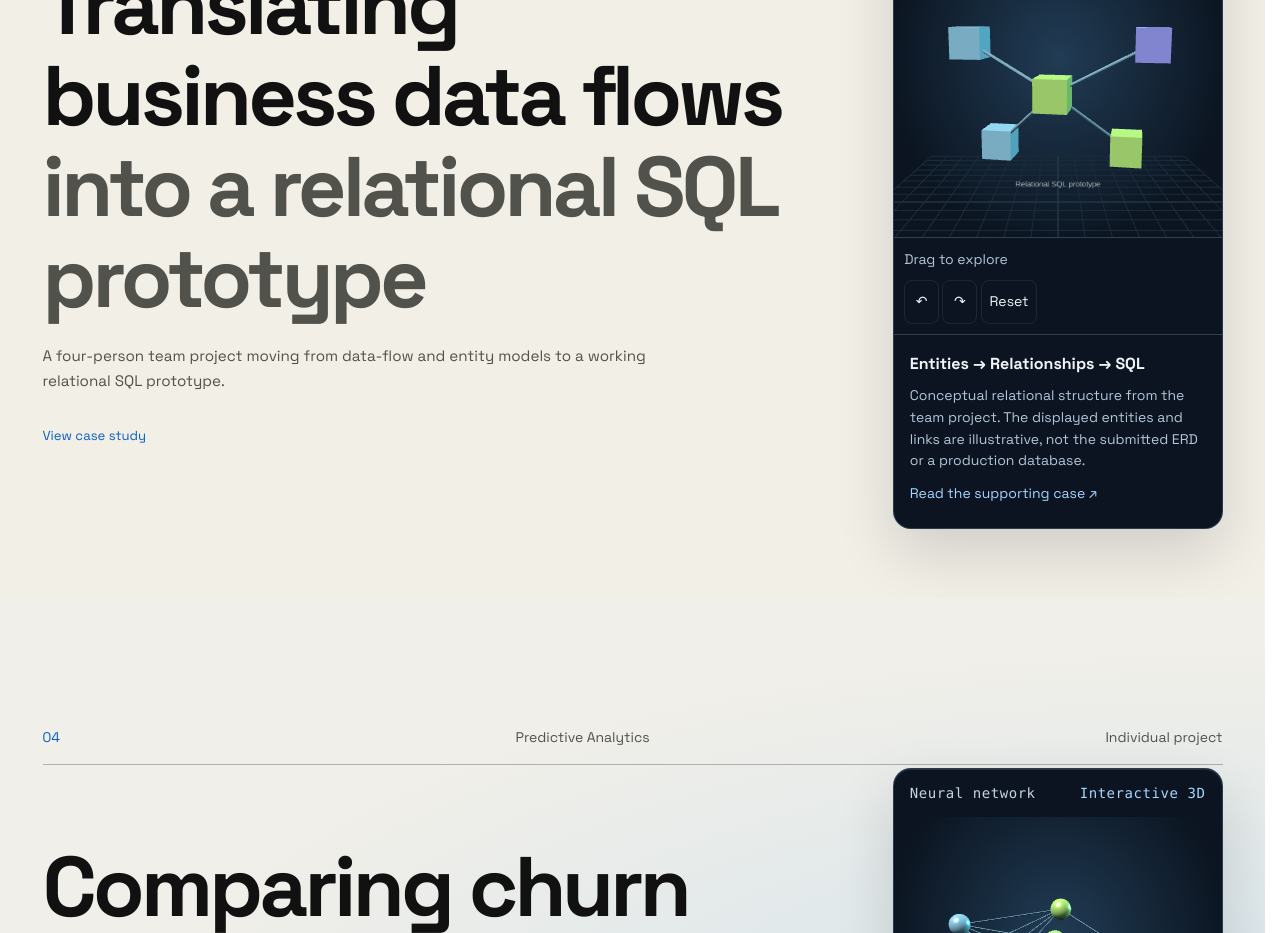
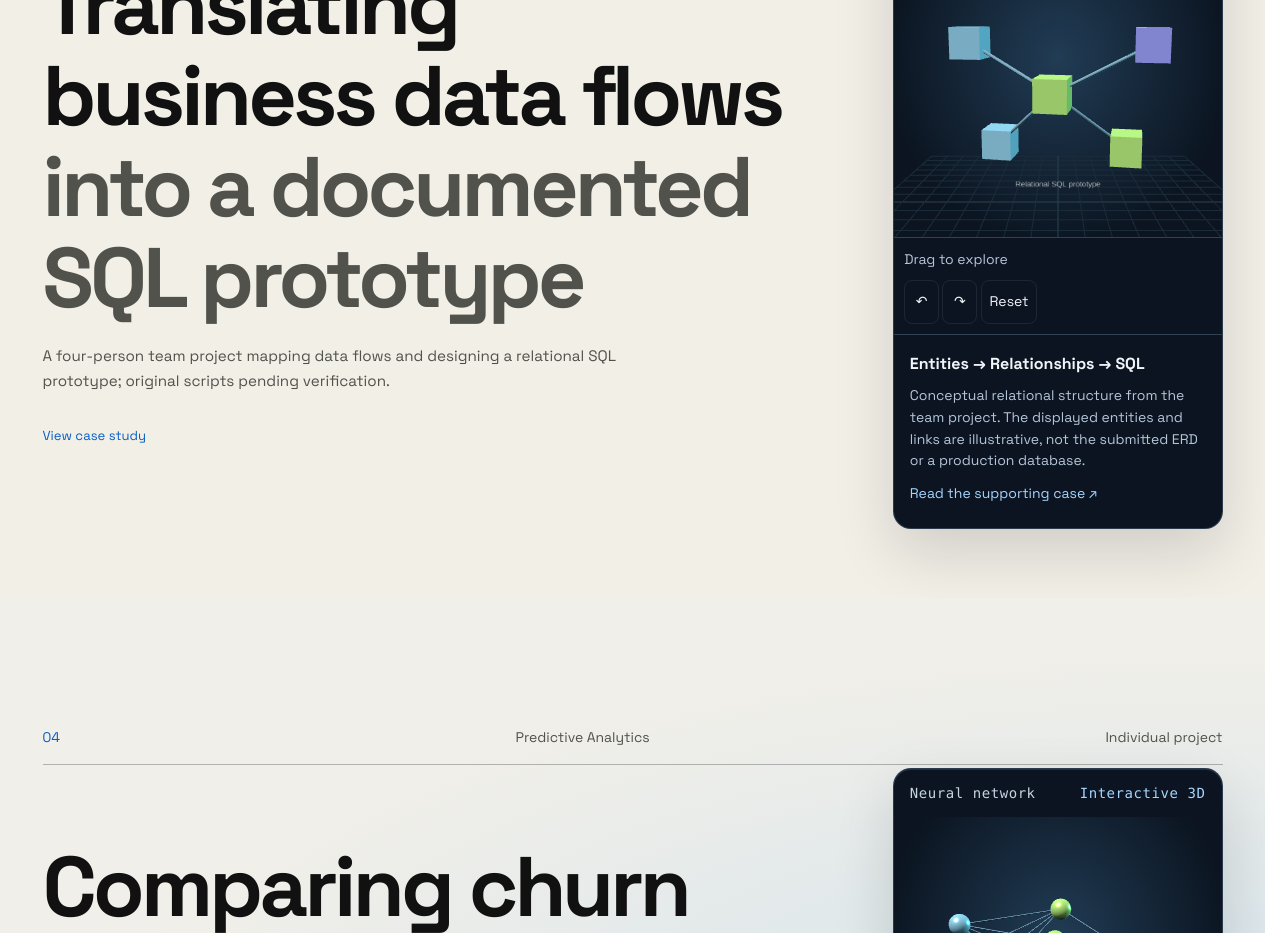
Before and after one commit to dccchidera-lgtm/dccchidera-lgtm.github.io, a Next.js app: page / in a window 1280 px wide. Shown: the part 6140-7073 px from the top of the page. Built offline with nearby package versions, Linux system fonts and the light colour scheme.

Commit message:
Keep SQL claims aligned with original coursework evidence

```diff
--- a/app/page.tsx
+++ b/app/page.tsx
@@ -37,9 +37,9 @@ const cases = [
     number: '03',
     name: 'Data Management',
     title: 'Translating business data flows',
-    muted: 'into a relational SQL prototype',
+    muted: 'into a documented SQL prototype',
     description:
-      'A four-person team project moving from data-flow and entity models to a working relational SQL prototype.',
+      'A four-person team project mapping data flows and designing a relational SQL prototype; original scripts pending verification.',
     type: 'Team project',
     href: '/sql',
     visual: 'data',
```
